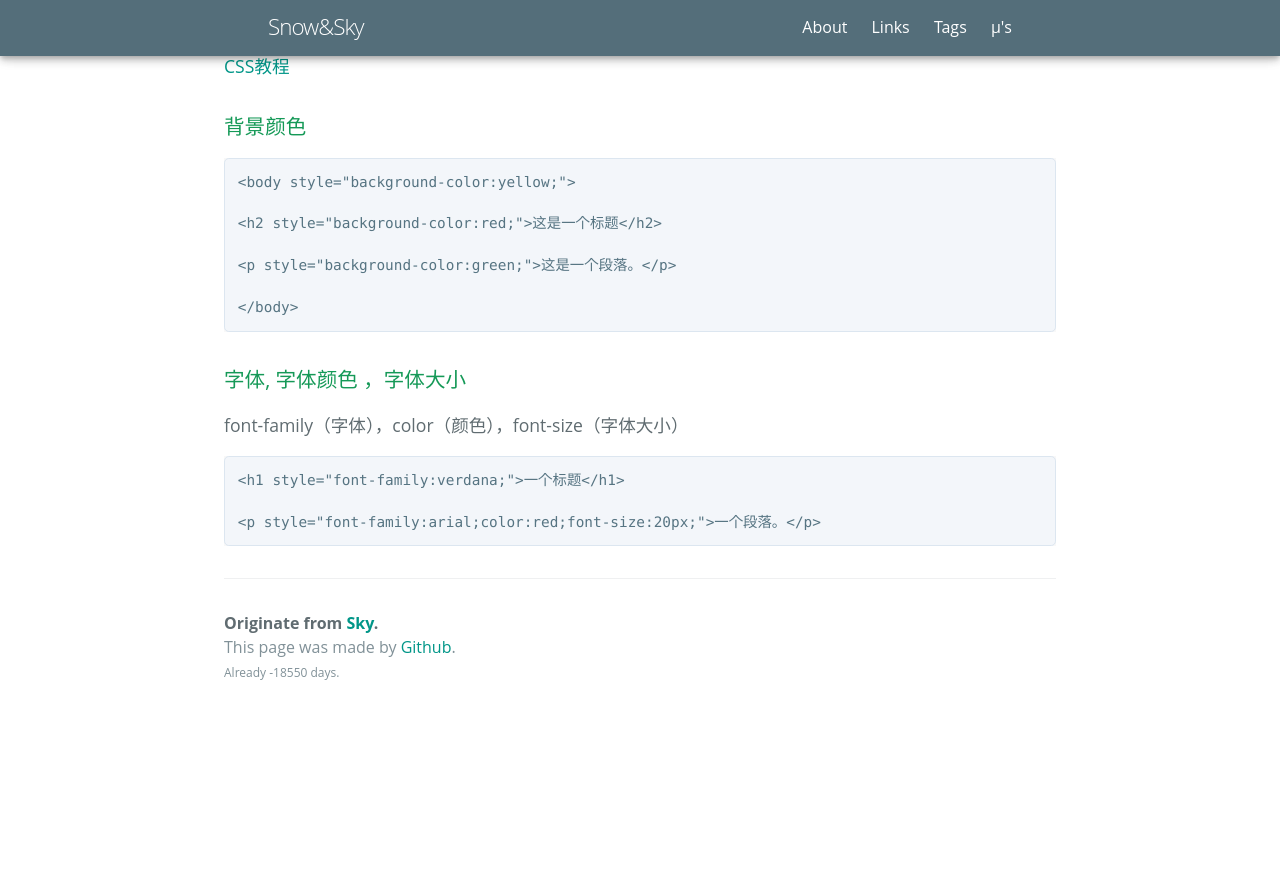
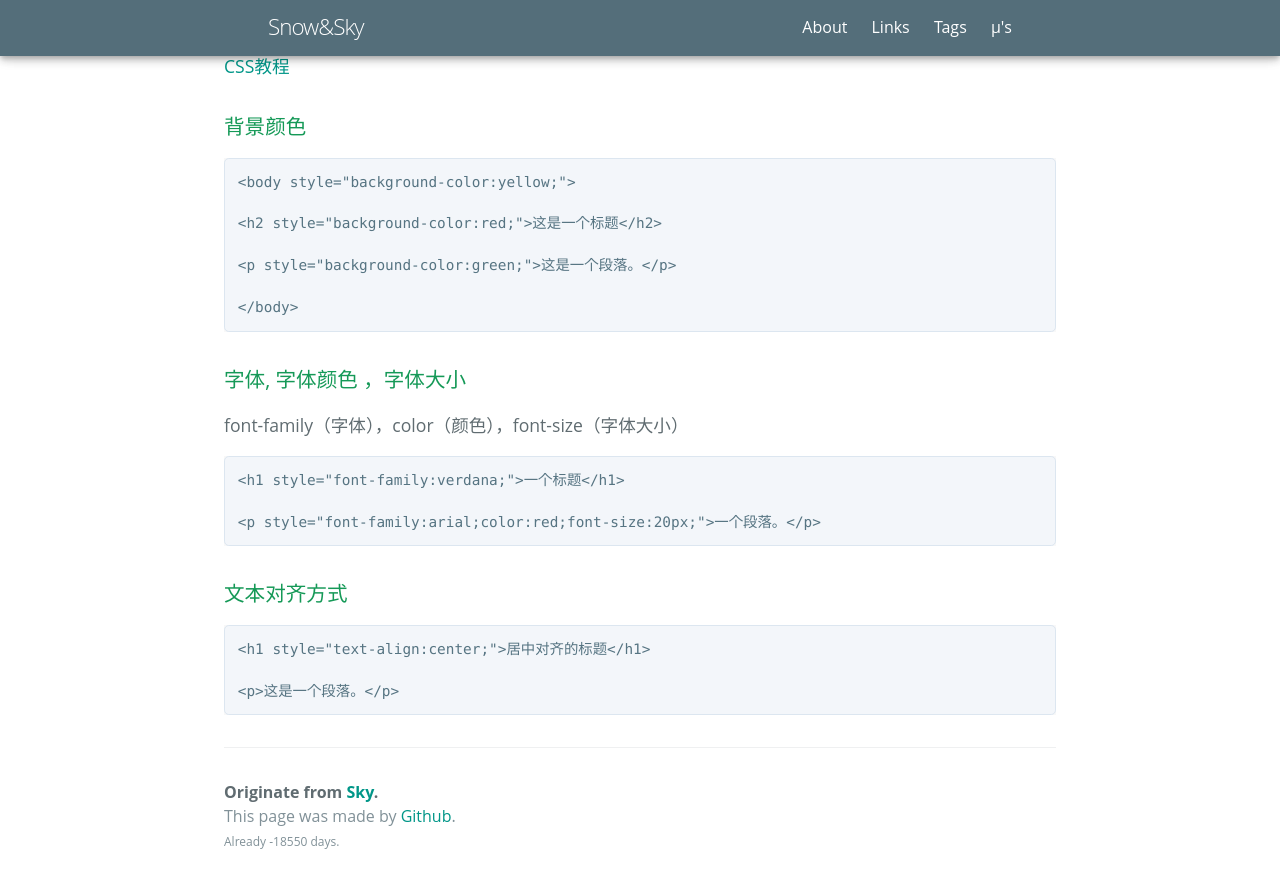
Before and after one commit to NishikinoSky/NishikinoSky.github.io, a Jekyll site: the page built from _posts/2021-5-5-HTML.md, in a window 1280 px wide and 900 px high, scrolled down 6701 px. Shown: the top 888 px of the window. Built offline with Jekyll 4.4.1, drawn with Linux system fonts in a browser that asks for light colours; some web fonts are replaced; before the commit the page ends 7432 px from its top, so only the background shows below that.

Commit message:
Update 2021-5-5-HTML.md

```diff
--- a/_posts/2021-5-5-HTML.md
+++ b/_posts/2021-5-5-HTML.md
@@ -218,3 +218,9 @@ font-family（字体），color（颜色），font-size（字体大小）
     <h1 style="font-family:verdana;">一个标题</h1>
 
     <p style="font-family:arial;color:red;font-size:20px;">一个段落。</p>
+
+### 文本对齐方式
+
+    <h1 style="text-align:center;">居中对齐的标题</h1>
+
+    <p>这是一个段落。</p>
```
